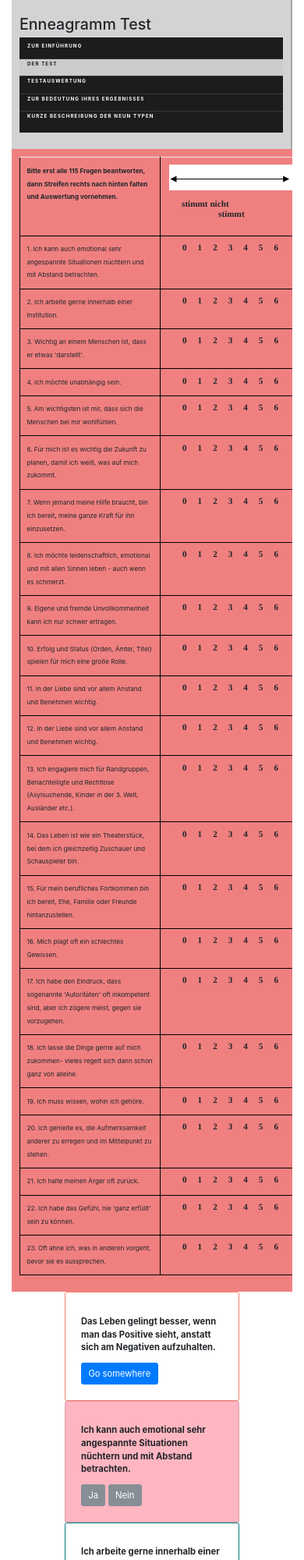
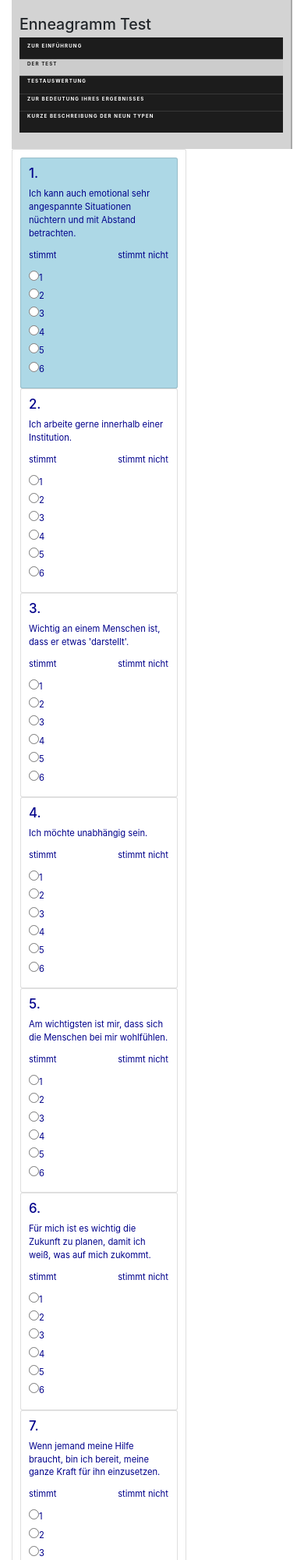
Before and after one commit to bitworkGmbH/BootstrapEnneagramm, a plain HTML site: page typen-test(bootstrap).html in a window 390 px wide. Shown: the top 2000 px of the page at 78% size. Drawn offline with nearby package versions, Linux system fonts and the light colour scheme; files whose address does not match are found by name.

Commit message:
ohne einzeln erzeugte karten, wechsel zwischen Tabelle und Cards(responsive)
display none in media queries

```diff
--- a/css/typen-test(bootstrap).css
+++ b/css/typen-test(bootstrap).css
@@ -20,48 +20,27 @@ table td + td{  /* this will go to the 2nd column of the table directly */
     font-weight: bold;
 }
 
-#content1{
+  #content1{
     background-color: lightyellow;
-    margin-left: auto;
+    /* margin-left: auto;
     margin-right: auto;
     text-align: left;
     width: 70%;
-    display: block;
-}
+     display: block;  */
+ }
 
 
 #heading {
     font-weight: bold;
 }
 
-/* all cards */
 
-#textcards {
-
-    width: 20rem;
+#textcards{
+     display: none;
 }
 
-/*
-individual cards  */
-
- #cardx {
-    width: 20rem;
-    border-color:salmon;
-}
-
-#cardy{
-    width: 20rem;
-    background-color:lightpink;
-}
-
-#cardz{
-    width: 20rem;
-    border-color:teal;
-}
-
-
-#card1{
-   background-color:aqua;
+#cardx, #cardy, #cardz {
+    display: none;
 }
 
 
@@ -69,22 +48,35 @@ individual cards  */
 @media (max-width: 800px) {
   /* Smartphone    */
 
-th, td {
-       font-size-adjust: 0.4;
-    }
-
-.image{
-       width: 25%;
-       height: auto;
-    }
 
 #content1{
-    background-color: lightcoral;
+    display: none;
+    /* background-color: lightcoral;
     margin-left: none;
     float:none;
     width:auto;
-    font-size-adjust: 0.4;
+    font-size-adjust: 0.4;   */
     }
+
+
+/* all cards */
+
+ #textcards {
+
+    width: 20rem;
+    display: inline-block;
+    color: darkblue;
+  }
+
+
+
+#card1{
+   background-color:lightblue;
+}
+
+
+
+
 }
 
 @media (min-width: 801px) and (max-width: 1024px) {
--- a/script/main.js
+++ b/script/main.js
@@ -3,7 +3,6 @@
 
 window.onload = function () {
     createTable();
-    insertCardText();
     insertCards();
 }
 
@@ -94,23 +93,31 @@ var Fragen = ["Das Leben gelingt besser, wenn man das Positive sieht, anstatt si
 
 
 
-// // für bootstrap cards content
-
-
-function insertCardText()
-{
-    document.getElementById("card1t").innerHTML += "<b>" + Fragen[0] + "<b>";
-    document.getElementById("card2t").innerHTML += "<b>" + Fragen[1] + "<b>";
-    document.getElementById("card3t").innerHTML += "<b>"+ Fragen[2] + "<b>";
-}
 
 
 
 function insertCards(){
 
     var tempCards = "";
+    var tempRadioButton = "";
+
+
+
+    for (i=1; i<=6; i++){
+
+        tempRadioButton +=  "<form>"
+        tempRadioButton +=  "<label class='radio-inline'>"
+        tempRadioButton +=  "<input type='radio' name='optradio'>" + i
+        tempRadioButton +=  "</label>"
+        tempRadioButton  +=   "</form>"
+
+   }
+
 
     for (i=1; i<Fragen.length; i++){
+
+
+
 
         tempCards += "<div id='card" + i +"'";
         tempCards +=  "class='card'";
@@ -121,7 +128,8 @@ function insertCards(){
         tempCards += "<p class='card-text'>";
         tempCards += Fragen[i];
         tempCards += "</p>";
-        tempCards += "<a href='#' class='btn btn-primary'>Go somewhere</a>";
+        tempCards += "<p> stimmt &nbsp&nbsp&nbsp&nbsp&nbsp&nbsp&nbsp&nbsp&nbsp&nbsp&nbsp&nbsp&nbsp&nbsp&nbsp&nbsp&nbsp&nbsp&nbsp&nbsp&nbsp&nbsp&nbsp stimmt nicht </p>"
+        tempCards += tempRadioButton;
         tempCards += "</div>";
         tempCards += "</div>";
     }
--- a/typen-test(bootstrap).html
+++ b/typen-test(bootstrap).html
@@ -83,7 +83,8 @@
         <h4 id="card3h" class="card-title"></h4>
         <p id= "card3t" class="card-text"></p>
         <p> stimmt &nbsp&nbsp&nbsp&nbsp&nbsp&nbsp&nbsp&nbsp&nbsp&nbsp&nbsp&nbsp&nbsp&nbsp&nbsp&nbsp&nbsp&nbsp&nbsp&nbsp&nbsp&nbsp&nbsp stimmt nicht </p>
-     <label class="radio-inline">
+        <form>
+        <label class="radio-inline">
       <input type="radio" name="optradio">1
     </label>
     <label class="radio-inline">
```
